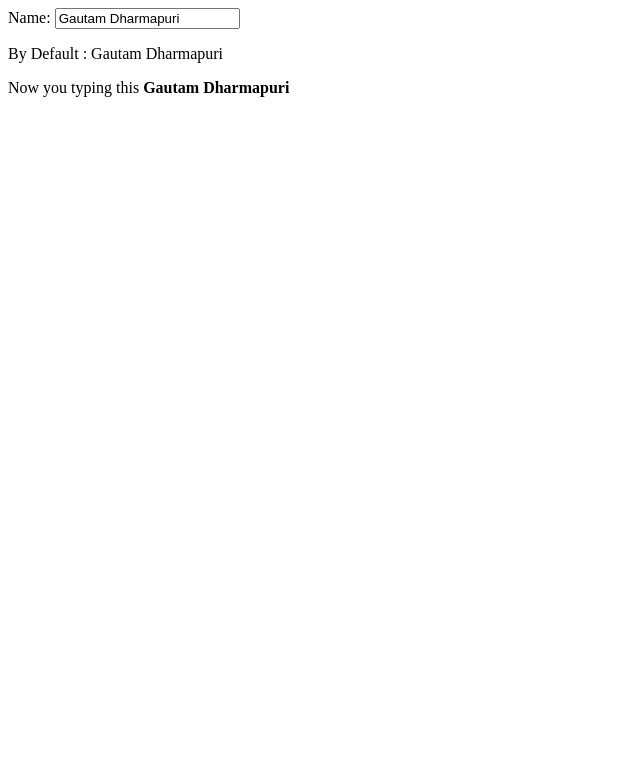
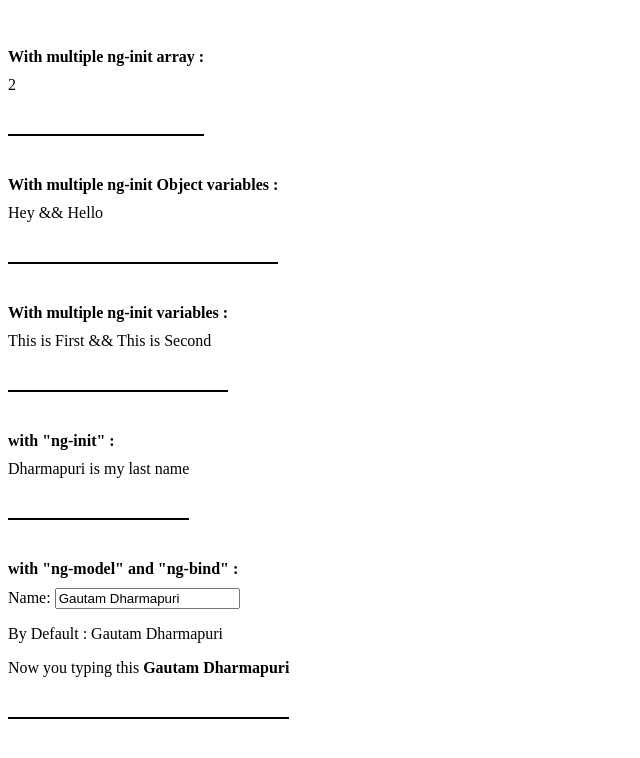
Before and after one commit to gautamdharmapuri/angular, a PHP site: page / in a window 1280 px wide. Shown: the top 758 px of the page, without its empty margins (0-640 px from the left). Run offline with PHP 8.4, Linux system fonts and the light colour scheme.

Commit message:
With aome examples

```diff
--- a/index.php
+++ b/index.php
@@ -1,13 +1,64 @@
 <html ng-app="myApp">
     <head>
-
+        <style type="text/css">
+			.module-div{
+				clear:both;
+				float:left;
+				border-bottom:2px black solid;
+				padding-top:40px;
+				padding-bottom:40px;
+			}
+			.module-span{
+				font-weight:bold;
+				clear:both;
+				float:left;
+			}
+			.module-output {
+				clear:both;
+				float:left;
+				padding-top:10px;
+			}
+		</style>
         <title>My Angular</title>
     </head>
     <body ng-controller="myController">
         <div>
-            <p>Name: <input type="text" ng-model="fullName"></p>
-            <p>By Default : {{fullName}}</p>
-            Now you typing this <b ng-bind="fullName"></b>
+
+			<div ng-init="myArr=[0,1,2,3,4,5,6,7,8,9]" class="module-div">
+				<span class="module-span"> With multiple ng-init array : </span>
+				<span class="module-output" ng-clock>{{myArr[2]}}</span>
+			</div>
+			<br><br>
+
+
+			<div ng-init="person={firstCall:'Hey',secondCall:'Hello'}" class="module-div">
+				<span class="module-span"> With multiple ng-init Object variables : </span>
+				<span class="module-output" ng-clock>{{person.firstCall + "  &&  " + person.secondCall}}</span>
+			</div>
+			<br><br>
+
+			<div ng-init="firstVar='This is First';secondVar='This is Second'" class="module-div">
+				<span class="module-span"> With multiple ng-init variables : </span>
+				<span class="module-output" ng-clock>{{firstVar + "  &&  " + secondVar}}</span>
+			</div>
+			<br><br>
+
+
+			<div ng-init="lastName='Dharmapuri'" class="module-div">
+				<span class="module-span">with "ng-init" :</span>
+				<span class="module-output" ng-clock>{{lastName}} is my last name</span>
+			</div>
+
+			<br><br>
+
+			<div class="module-div">
+				<span class="module-span">with "ng-model" and "ng-bind" :</span>
+				<span class="module-output" ng-clock>
+				Name: <input type="text" ng-model="fullName">
+				<p>By Default : {{fullName}}</p>
+				Now you typing this <b ng-bind="fullName"></b>
+				</span>
+			</div>
         </div>
     </body>
     <script src="js/jQuery.min.js"></script>
```
